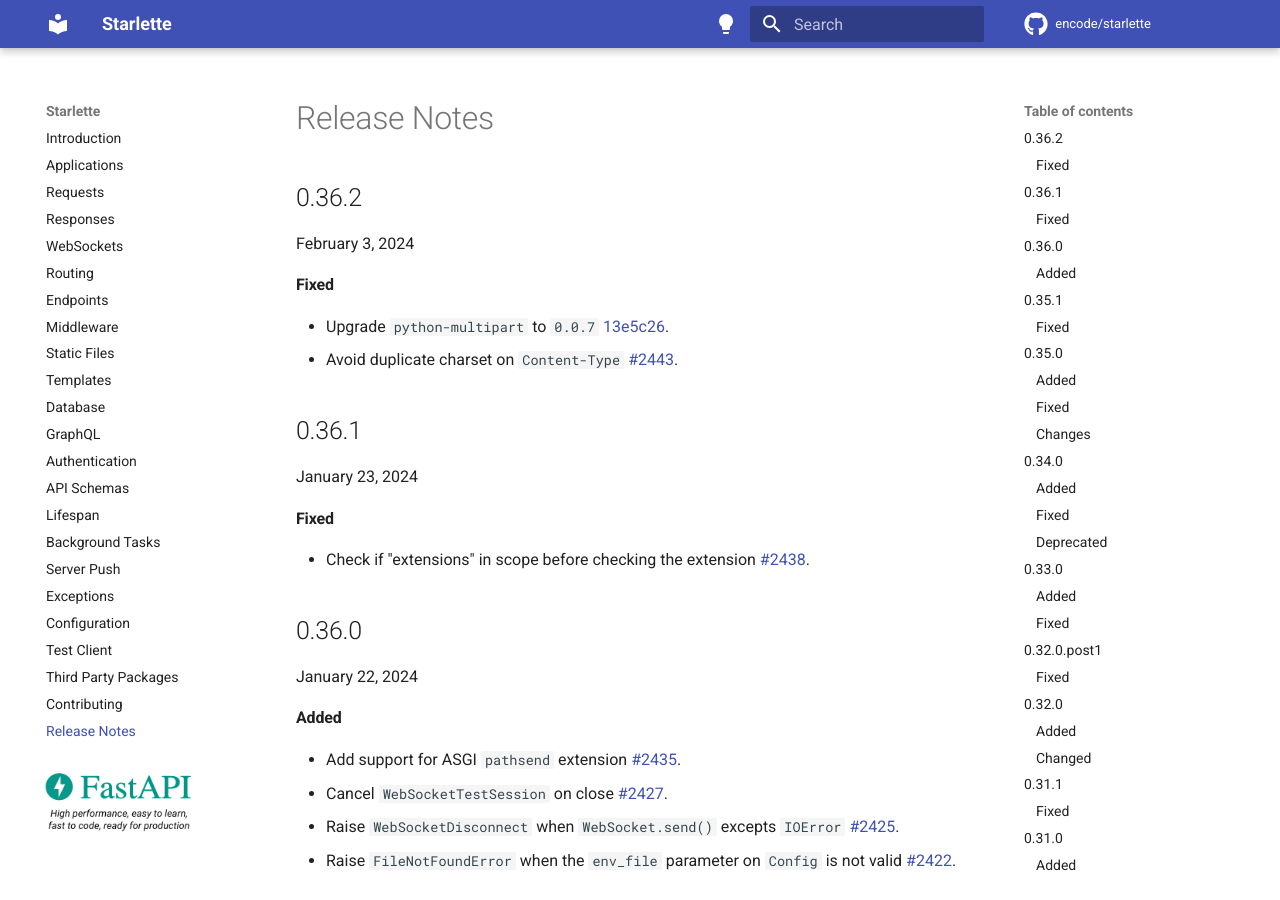
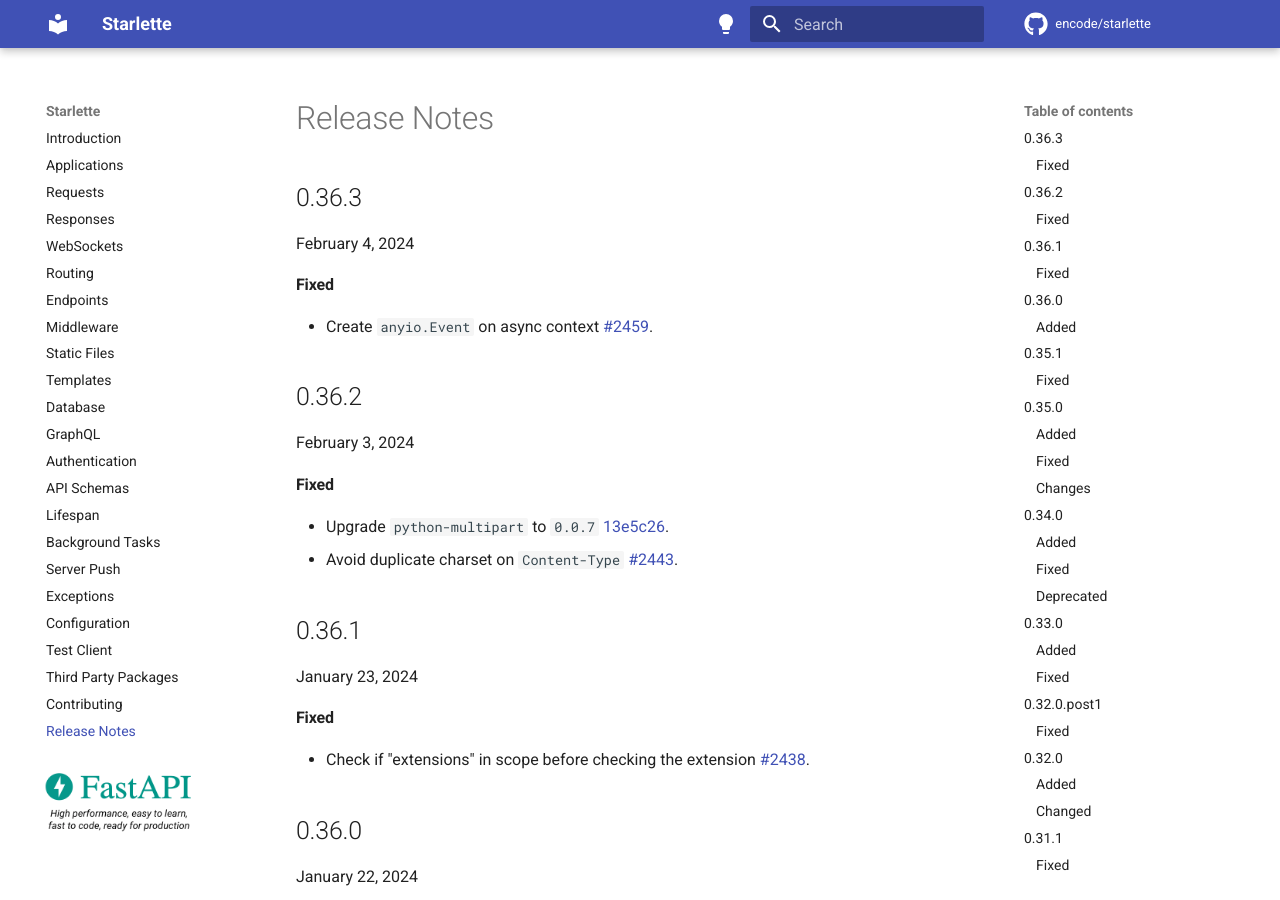
Before and after one commit to azurelotus0926/starlette, an MkDocs documentation site: the page built from docs/release-notes.md, in a window 1280 px wide and 900 px high. Built offline with MkDocs 1.6.1 and Material for MkDocs 9.7.7, drawn with Linux system fonts in a browser that asks for light colours; comment, search, counter and statistics services are not loaded.

Commit message:
Version 0.36.3 (#2460)

```diff
--- a/docs/release-notes.md
+++ b/docs/release-notes.md
@@ -1,3 +1,11 @@
+## 0.36.3
+
+February 4, 2024
+
+#### Fixed
+
+* Create `anyio.Event` on async context [#2459](https://github.com/encode/starlette/2459).
+
 ## 0.36.2
 
 February 3, 2024
--- a/starlette/__init__.py
+++ b/starlette/__init__.py
@@ -1 +1 @@
-__version__ = "0.36.2"
+__version__ = "0.36.3"
```
